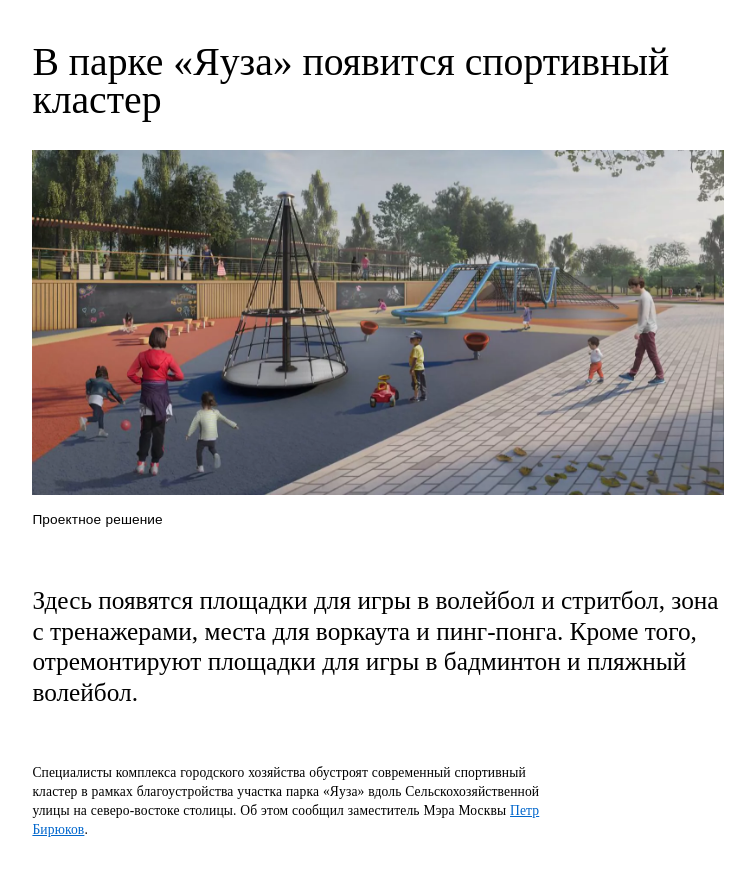
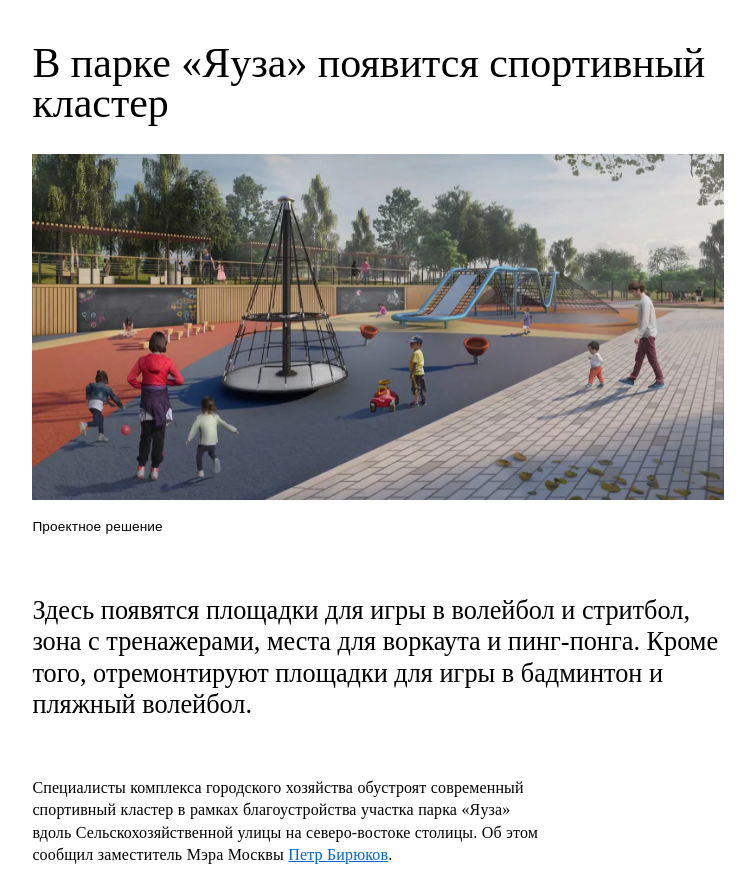
Before and after one commit to chypapa/pz1_6_v16, a plain HTML site: page index.html in a window 1280 px wide. Shown: the top 869 px of the page, without its empty margins (262-1017 px from the left). Drawn offline with Linux system fonts and the light colour scheme.

Commit message:
Update style.css

```diff
--- a/style.css
+++ b/style.css
@@ -7,9 +7,9 @@
 body {
     font-family: 'Times New Roman';
     font-weight: 400;
-    font-size:clamp(0.25rem, 0.065rem + 0.98vw, 1.063rem);
+    font-size: cclamp(0.313rem, 0.12rem + 0.96vw, 1.125rem);
     line-height: 140%;
-    /* 5 до 16 */
+    /* 5 до 18 */
     background-color: #ffffff;
     padding: 1% 23%;
 }
@@ -23,8 +23,8 @@ header img{
 }
 
 header h1 {
-    font-size:clamp(0.625rem, 0.057rem + 3.03vw, 3.125rem);
-    /* 10 to 50 */
+    font-size: clamp(0.625rem, -0.042rem + 3.33vw, 3.438rem);
+    /* 10 to 55 */
     margin: 30px 0;
     font-weight: 400;
     line-height: 97%;
@@ -50,7 +50,7 @@ p {
 }
 h2{
     font-weight: 400;
-    font-size: clamp(0.375rem, 0.006rem + 1.97vw, 2rem); /* 7 до 32 */
+    font-size: clamp(0.313rem, -0.132rem + 2.22vw, 2.188rem); /* 7 до 32 */
     margin: 7vh 0;
     line-height: 120%;
 
```
